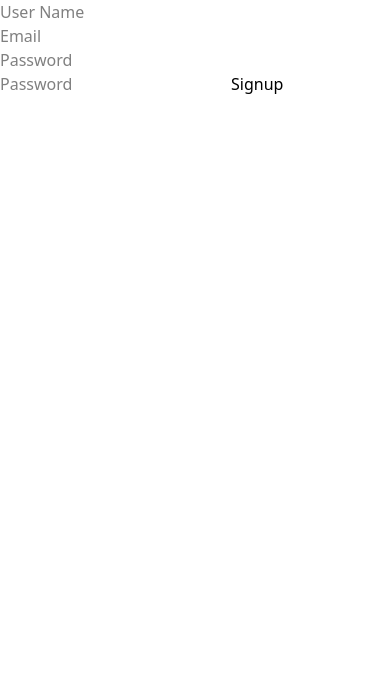
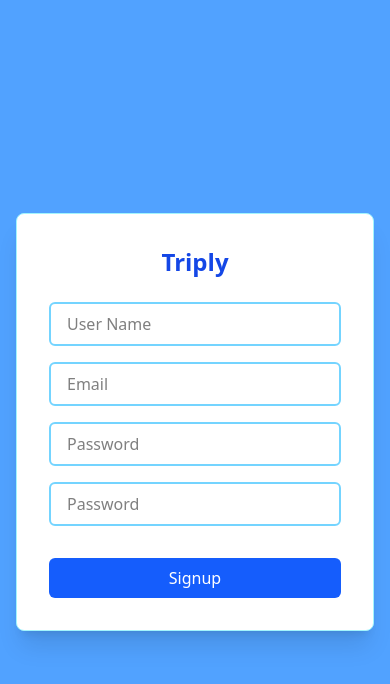
Before and after one commit to bridgetorr17/TripPlanner-React, a React (Vite) app: page /signup in a window 390 px wide. Shown: the top 684 px of the page. Built offline with nearby package versions, Linux system fonts and the light colour scheme.

Commit message:
login and signup styles

```diff
--- a/package.json
+++ b/package.json
@@ -17,6 +17,7 @@
     "react": "^19.1.0",
     "react-dom": "^19.1.0",
     "react-router-dom": "^7.6.3",
+    "react-spinners": "^0.17.0",
     "react-toastify": "^11.0.5",
     "tailwindcss": "^4.1.11",
     "validator": "^13.15.15"
--- /dev/null
+++ b/src/components/Spinner.jsx
@@ -0,0 +1,19 @@
+import { SquareLoader } from "react-spinners";
+
+const override = {
+    display: 'block',
+    margin: 'auto'
+}
+
+const Spinner = ({ loading }) => {
+    return (
+        <SquareLoader
+            color="#1e3a8a"
+            loading={loading}
+            cssOverride={override}
+            size={22.5}
+        />
+    )
+}
+
+export default Spinner;
--- a/src/pages/LandingPage.jsx
+++ b/src/pages/LandingPage.jsx
@@ -12,9 +12,9 @@ const LandingPage = () => {
                 }}>
             <h1 className="text-7xl p-2 text-gray-50">TRIPLY</h1>
             <span className="text-4xl p-2 text-gray-50">Hold on to the memories, they will hold on to you.</span>
-            <Link to="/login" className="bg-teal-400 text-gray-50 font-medium rounded-full px-6 py-3 shadow-md transition transform hover:scale-105 hover:bg-teal-600 focus:outline-none focus:ring-3 focus:ring-teal-300 p-2 m-2">Login</Link>
-            <Link to="/signup" className="bg-teal-400 text-gray-50 font-medium rounded-full px-6 py-3 shadow-md transition transform hover:scale-105 hover:bg-teal-600 focus:outline-none focus:ring-3 focus:ring-teal-300 p-2 m-2">Signup</Link>
-            <Link to="/dashboard/" className="bg-teal-400 text-gray-50 font-medium rounded-full px-6 py-3 shadow-md transition transform hover:scale-105 hover:bg-teal-600 focus:outline-none focus:ring-3 focus:ring-teal-300 p-2 m-2">See your trips</Link>
+            <Link to="/login" className="bg-blue-500 text-gray-50 font-medium rounded-full px-6 py-3 shadow-md transition transform hover:scale-105 hover:bg-blue-600 focus:outline-none focus:ring-3 focus:ring-blue-300 p-2 m-2">Login</Link>
+            <Link to="/signup" className="bg-blue-500 text-gray-50 font-medium rounded-full px-6 py-3 shadow-md transition transform hover:scale-105 hover:bg-blue-600 focus:outline-none focus:ring-3 focus:ring-blue-300 p-2 m-2">Signup</Link>
+            <Link to="/dashboard/" className="bg-blue-500 text-gray-50 font-medium rounded-full px-6 py-3 shadow-md transition transform hover:scale-105 hover:bg-blue-600 focus:outline-none focus:ring-3 focus:ring-blue-300 p-2 m-2">See your trips</Link>
         </div>
     )
 }
--- a/src/pages/LoginPage.jsx
+++ b/src/pages/LoginPage.jsx
@@ -1,48 +1,82 @@
 import { useState } from "react";
 import { useNavigate } from "react-router-dom";
 import { toast } from "react-toastify";
+import bg from '../photos/landingPageBackground.jpg'
+import Spinner from "../components/Spinner";
 
 const LoginPage = ({loginAttempt}) => {
 
     const [email, setEmail] = useState('');
     const [password, setPassword] = useState('');
+    const [loading, setLoading] = useState(false);
     const navigate = useNavigate();
 
     const submitForm = async (e) => {
         e.preventDefault();
+        setLoading(true);
 
         const loginAttemptInfo = {
             email,
             password
         }
 
+        let nav = '';
+
+        try{
             const result = await loginAttempt(loginAttemptInfo);
-
-        const nav = result.success ? '/dashboard' : '/login';
-
+            nav = nav = result.success ? '/dashboard' : '/login';
+        }
+        catch(err){
+            console.error(err);
             if(!result.success) toast.error(result.message);
-
+        }
+        finally{
+            setLoading(false);
             return navigate(nav);
+        }
     }
 
     return (
-        <>
-            <form onSubmit={submitForm}>
+        <div className="min-h-screen bg-blue-400 flex items-center justify-center px-4 sm:px-6 md:px-8">
+            <div className="bg-white max-w-md w-full p-8 rounded-lg shadow-xl border border-cyan-200">
+                <h2 className="text-2xl font-semibold text-blue-700 text-center mb-6">Triply</h2>
+                <form onSubmit={submitForm} className="flex flex-col gap-4">
                     <input
                         id="email"
                         name="email"
+                        type="email"
                         placeholder="Email"
                         value={email}
-                    onChange={(e) => setEmail(e.target.value)} />
+                        onChange={(e) => setEmail(e.target.value)}
+                        className="px-4 py-2 border-2 border-sky-300 rounded-md focus:outline-none focus:border-blue-400 transition"
+                        disabled={loading}
+                    />
                     <input
                         id="password"
                         name="password"
+                        type="password"
                         placeholder="Password"
                         value={password}
-                    onChange={(e) => setPassword(e.target.value)} />
-                <button type="submit">Login</button>
+                        onChange={(e) => setPassword(e.target.value)}
+                        className="px-4 py-2 border-2 border-sky-300 rounded-md focus:outline-none focus:border-blue-400 transition"
+                        disabled={loading}
+                    />
+                    <button
+                        type="submit"
+                        className={`mt-4 py-2 bg-blue-600 hover:bg-blue-700 text-white rounded-md font-medium transition
+                                    ${loading
+                                        ? "bg-blue-400 cursor-not-allowed"
+                                        : "bg-blue-600 hover:bg-blue-700 text-white"
+                                    }`}
+                        disabled={loading}
+                    >
+                        {loading
+                            ? <Spinner loading={loading} />
+                            : "Login"}
+                    </button>
                 </form>
-        </>
+            </div>
+        </div>
     )
 }
 
--- a/src/pages/SignupPage.jsx
+++ b/src/pages/SignupPage.jsx
@@ -1,6 +1,7 @@
 import { useState } from "react";
 import { useNavigate } from "react-router-dom";
 import { toast } from "react-toastify";
+import Spinner from "../components/Spinner";
 
 const SignupPage = ({signupAttempt}) => {
 
@@ -8,10 +9,12 @@ const SignupPage = ({signupAttempt}) => {
     const [email, setEmail] = useState('');
     const [password, setPassword] = useState('');
     const [confirmPassword, setConfrimPassword] = useState('');
+    const [loading, setLoading] = useState(false);
     const navigate = useNavigate();
 
     const submitForm = async (e) => {
         e.preventDefault();
+        setLoading(true);
 
         const signupAttemptInfo = {
             userName,
@@ -20,46 +23,78 @@ const SignupPage = ({signupAttempt}) => {
             confirmPassword
         }
 
+        let nav = '';
+
+        try{
             const result = await signupAttempt(signupAttemptInfo);
-
-        console.log(`result from the signup attempt is: ${result.succes}`);
-        const nav = result.success ? '/dashboard' : '/signup';
-
+            nav = result.success ? '/dashboard' : '/signup';
+        }
+        catch(err){
+            console.error(err);
             if(!result.success) toast.error(result.message);
-
+        }
+        finally{
+            setLoading(false);
             return navigate(nav);
+        }
     }
 
     return (
-        <>
-            <form onSubmit={submitForm}>
+        <div className="min-h-screen bg-blue-400 flex items-center justify-center px-4 sm:px-6 md:px-8">
+            <div className="bg-white max-w-md w-full p-8 rounded-lg shadow-xl border border-cyan-200">
+                <h2 className="text-2xl font-semibold text-blue-700 text-center mb-6">Triply</h2>
+                <form onSubmit={submitForm} className="flex flex-col gap-4">
                     <input
                         type="text"
                         name="userName"
                         placeholder="User Name"
                         value={userName}
-                    onChange={(e) => setUserName(e.target.value)} />
+                        onChange={(e) => setUserName(e.target.value)}
+                        className="px-4 py-2 border-2 border-sky-300 rounded-md focus:outline-none focus:border-blue-400 transition"
+                        disabled={loading}
+                    />
                     <input
                         type="email"
                         name="email"
                         placeholder="Email"
                         value={email}
-                    onChange={(e) => setEmail(e.target.value)} />
+                        onChange={(e) => setEmail(e.target.value)}
+                        className="px-4 py-2 border-2 border-sky-300 rounded-md focus:outline-none focus:border-blue-400 transition"
+                        disabled={loading}
+                    />
                     <input
                         type="password"
                         name="password"
                         placeholder="Password"
                         value={password}
-                    onChange={(e) => setPassword(e.target.value)} />
+                        onChange={(e) => setPassword(e.target.value)}
+                        className="px-4 py-2 border-2 border-sky-300 rounded-md focus:outline-none focus:border-blue-400 transition"
+                        disabled={loading}
+                    />
                     <input
                         type="password"
                         name="confirmPassword"
                         placeholder="Password"
                         value={confirmPassword}
-                    onChange={(e) => setConfrimPassword(e.target.value)} />
-                <button type="submit">Signup</button>
+                        onChange={(e) => setConfrimPassword(e.target.value)}
+                        className="px-4 py-2 border-2 border-sky-300 rounded-md focus:outline-none focus:border-blue-400 transition"
+                        disabled={loading}
+                    />
+                    <button type="submit"
+                            className={`mt-4 py-2 bg-blue-600 hover:bg-blue-700 text-white rounded-md font-medium transition
+                                        ${loading
+                                            ? "bg-blue-400 cursor-not-allowed"
+                                            : "bg-blue-600 hover:bg-blue-700 text-white"
+                                        }`}
+                            disabled={loading}>
+                        {loading
+                            ? <Spinner loading={loading} />
+                            : "Signup"}
+                    </button>
                 </form>
-        </>
+            </div>
+        </div>
+
     )
 }
 
```
Also changed, not shown: 7 other files (tests, documents, lock files or other folders). Lines whose indentation alone changed are shown as unchanged.
